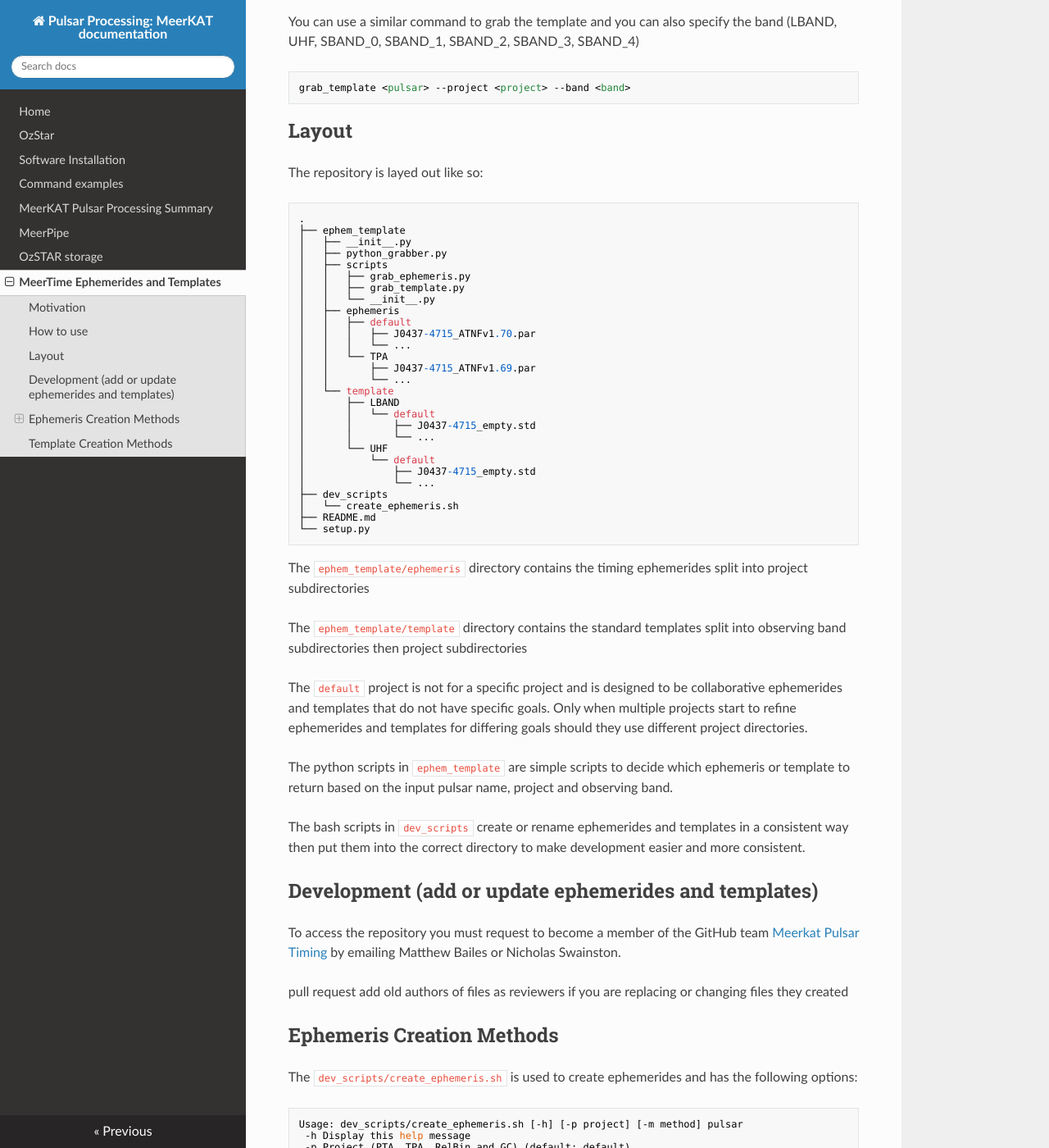
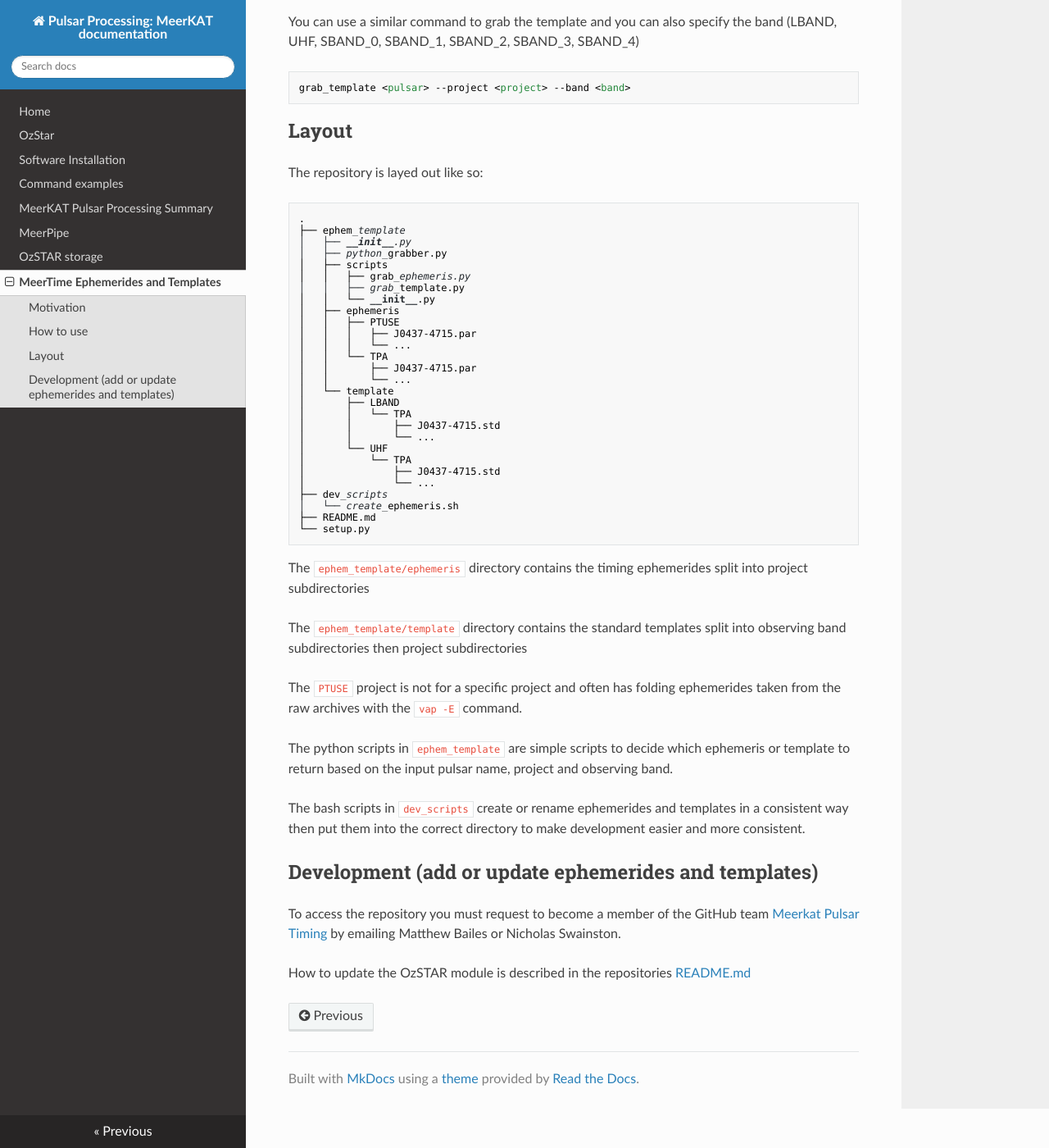
Before and after one commit to OZGrav/meerkat_pulsar_docs, an MkDocs documentation site: the page built from docs/ephem_template.md, in a window 1280 px wide and 1400 px high, scrolled down 721 px. Shown: the whole window at 82% size. Built offline with MkDocs 1.6.1, drawn with Linux system fonts in a browser that asks for light colours; nearby versions of some CDN libraries; some of the changed text lies outside the part shown.

Commit message:
Updated ephem_template docs

````diff
--- a/docs/ephem_template.md
+++ b/docs/ephem_template.md
@@ -39,20 +39,20 @@ The repository is layed out like so:
 │   │   ├── grab_template.py
 │   │   └── __init__.py
 │   ├── ephemeris
-│   │   ├── default
-│   │   │   ├── J0437-4715_ATNFv1.70.par
+│   │   ├── PTUSE
+│   │   │   ├── J0437-4715.par
 │   │   │   └── ...
 │   │   └── TPA
-│   │       ├── J0437-4715_ATNFv1.69.par
+│   │       ├── J0437-4715.par
 │   │       └── ...
 │   └── template
 │       ├── LBAND
-│       │   └── default
-│       │       ├── J0437-4715_empty.std
+│       │   └── TPA
+│       │       ├── J0437-4715.std
 │       │       └── ...
 │       └── UHF
-│           └── default
-│               ├── J0437-4715_empty.std
+│           └── TPA
+│               ├── J0437-4715.std
 │               └── ...
 ├── dev_scripts
 │   └── create_ephemeris.sh
@@ -65,8 +65,7 @@ The `ephem_template/ephemeris` directory contains the timing ephemerides split i
 
 The `ephem_template/template` directory contains the standard templates split into observing band subdirectories then project subdirectories
 
-The `default` project is not for a specific project and is designed to be collaborative ephemerides and templates that do not have specific goals.
-Only when multiple projects start to refine ephemerides and templates for differing goals should they use different project directories.
+The `PTUSE` project is not for a specific project and often has folding ephemerides taken from the raw archives with the `vap -E` command.
 
 The python scripts in `ephem_template` are simple scripts to decide which ephemeris or template to return based on the input pulsar name, project and observing band.
 
@@ -76,34 +75,4 @@ The bash scripts in `dev_scripts` create or rename ephemerides and templates in
 
 To access the repository you must request to become a member of the GitHub team [Meerkat Pulsar Timing](https://github.com/orgs/OZGrav/teams/meerkat-pulsar-timing) by emailing Matthew Bailes or Nicholas Swainston.
 
-
-pull request add old authors of files as reviewers if you are replacing or changing files they created
-
-
-## Ephemeris Creation Methods
-
-The `dev_scripts/create_ephemeris.sh` is used to create ephemerides and has the following options:
-
-``` sh
-Usage: dev_scripts/create_ephemeris.sh [-h] [-p project] [-m method] pulsar
- -h Display this help message
- -p Project (PTA, TPA, RelBin and GC) (default: default)
- -m Method to create ephem (atnf, ) (default: atnf)
-```
-
-The project option will define which subdirectory the ephemeris is put into.
-The following subsections will describe the methods
-
-### ATNF
-
-This method will create an ephemeris based on the ATNF pulsar catalogue with the following command:
-
-``` sh
-cat_version=$(psrcat -v | tail -n 1  | cut -d ' ' -f 5)
-psrcat -e ${pulsar} > ${base_path}/ephemeris/${project}/${pulsar}_ATNFv${cat_version}.par
-```
-
-Which will make a file that describes which ATNF catalogue version was used to create it.
-For example `J0437-4715_ATNFv1.70.par`.
-
-## Template Creation Methods
+How to update the OzSTAR module is described in the repositories [README.md](https://github.com/OZGrav/meertime_ephemerides_and_templates/blob/main/README.md)
````
